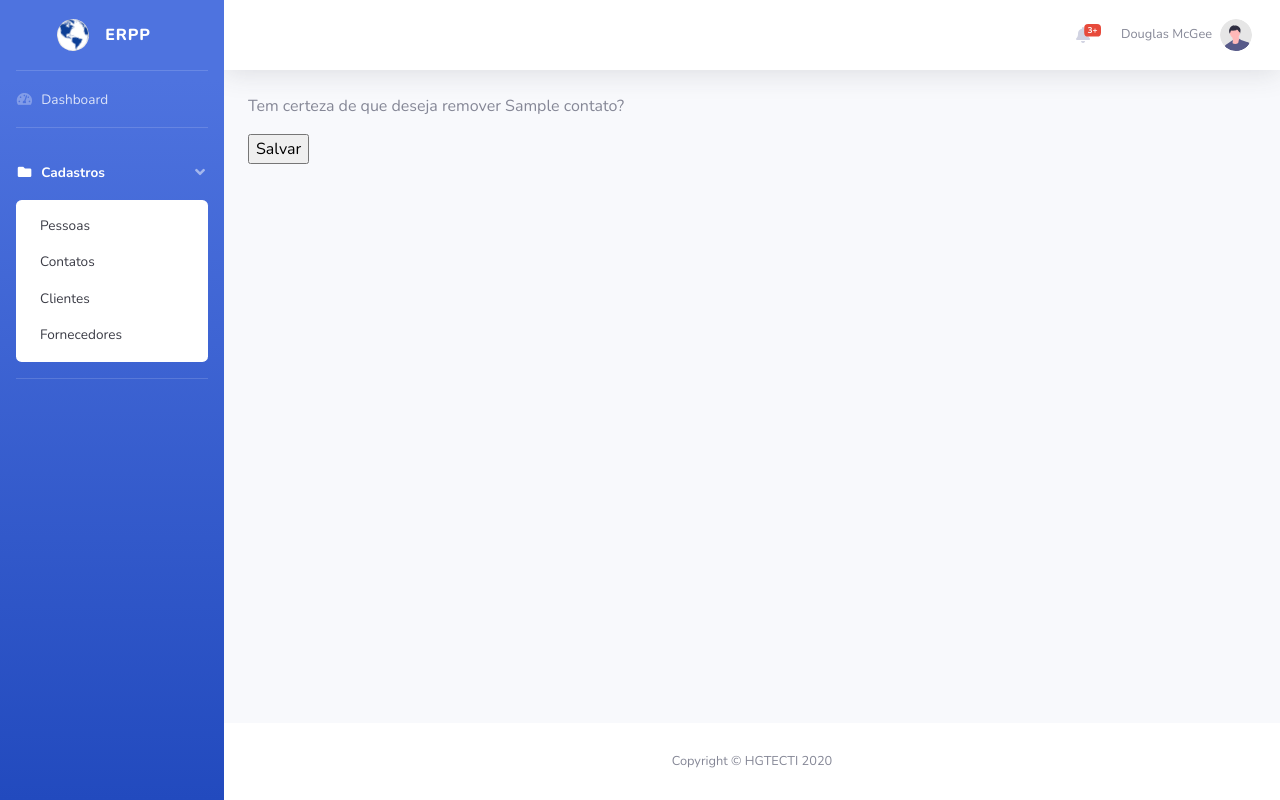
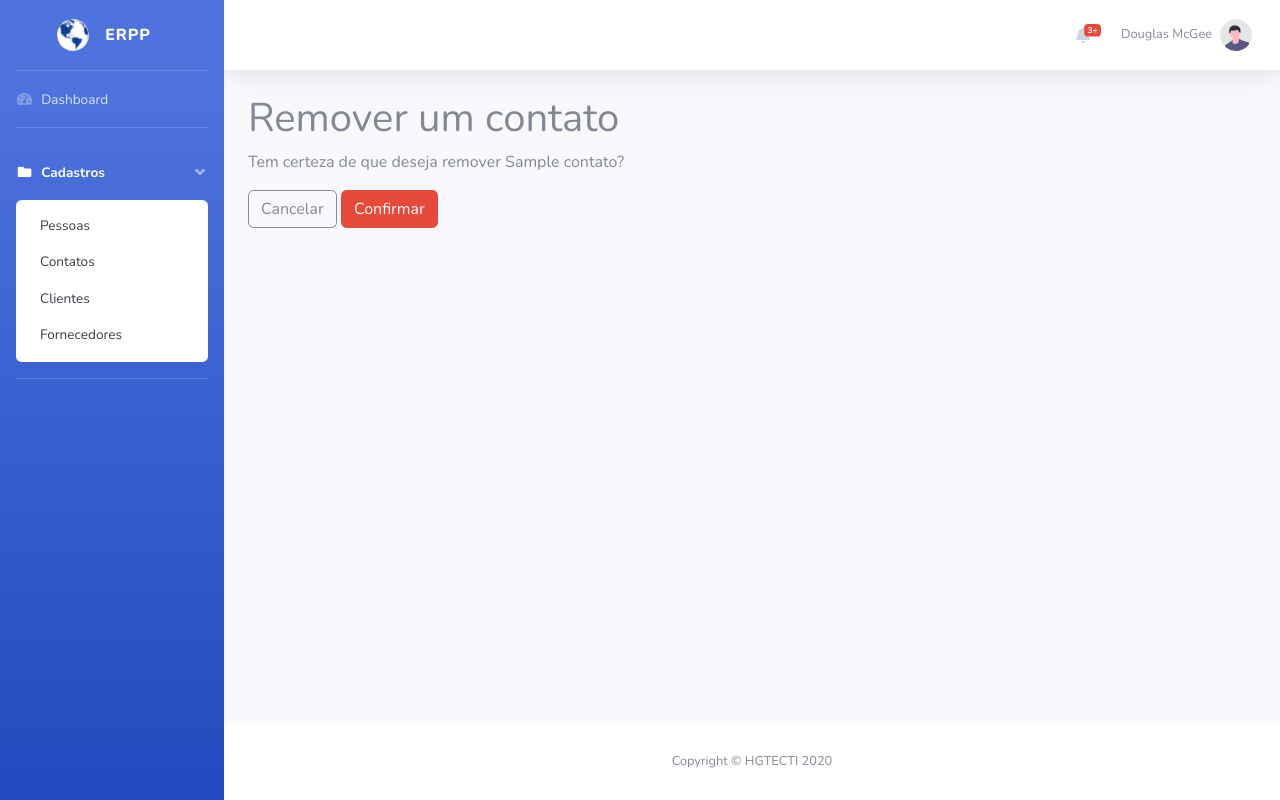
Before and after one commit to telemac-dev/erpangea, a Django app: page /contatos/remover/1 in a window 1280 px wide. Run offline with Django 3.2, Linux system fonts and the light colour scheme; tables that the repository leaves empty hold one stand-in row (values such as "Sample post"); some libraries are stand-ins or nearby versions.

Commit message:
App Contato com Delete

```diff
--- a/contato/templates/contato/contato_confirm_delete.html
+++ b/contato/templates/contato/contato_confirm_delete.html
@@ -1,28 +1,14 @@
 {% extends 'principal/base.html' %}
 {% block content %}
 
+<h1>Remover um contato</h1>
 
 <form action="" method="post">
     {% csrf_token %}
     <p>Tem certeza de que deseja remover {{ contato.nome }}?</p>
-    <input type="submit" value="Salvar">
+    <a href="{% url 'contato.index' %}"><input class="btn btn-outline-secondary" type="button"
+            value="Cancelar"></input></a>
+    <input class="btn btn-danger" type="submit" value="Confirmar">
 </form>
 
 {% endblock content %}
-
-{% block scripts %}
-<script type="text/javascript">
-    $(document).on('click', '.confirm-delete', function () {
-        $("#confirmDeleteModal").attr("caller-id", $(this).attr("id"));
-    });
-
-    $(document).on('click', '#confirmDeleteButtonModal', function () {
-        var caller = $("#confirmDeleteButtonModal").closest(".modal").attr("caller-id");
-        window.location = $("#".concat(caller)).attr("href");
-    });
-
-    $(document).on('click', '#delete-item', () => {
-        document.getElementById("item-delete-form").action = document.querySelector('#delete-item').href
-    });
-</script>
-{% endblock scripts %}
```
